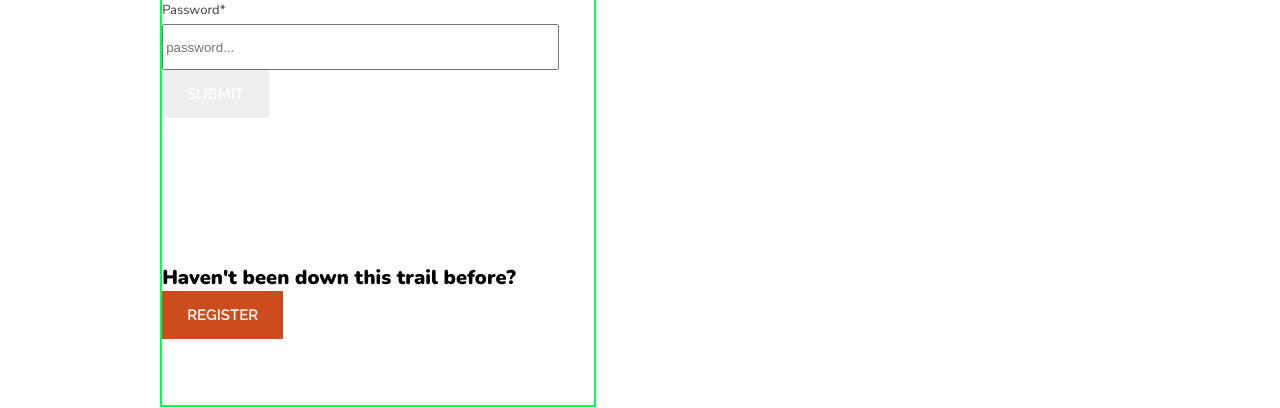
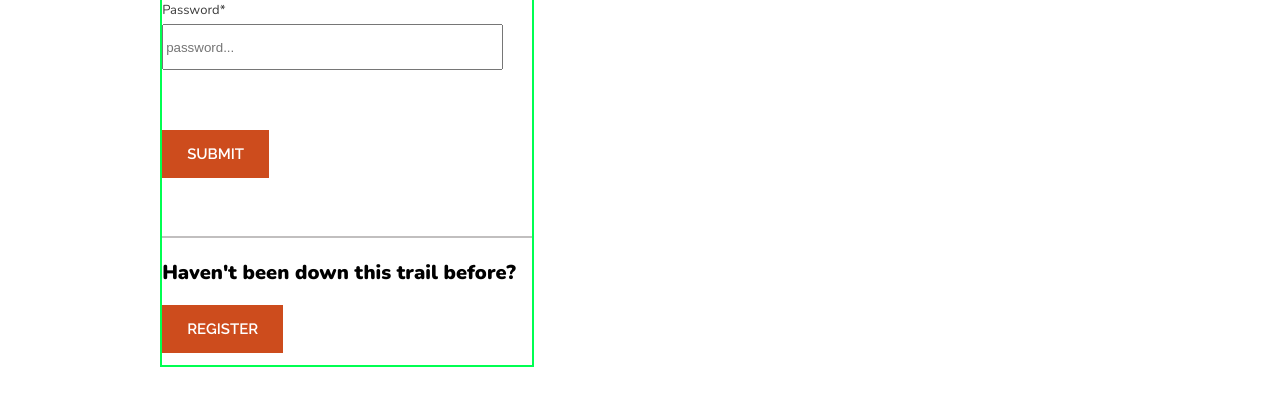
Before and after one commit to annaluzfisher/Blue-Square, a React (Create React App) app in the folder frontend/: page /Create-Account in a window 1280 px wide. Both pictures are taken after a click on the element 1134 px from the left and 42 px from the top of the page. Shown: the part 241-649 px from the top of the page. Built offline with nearby package versions, Linux system fonts and the light colour scheme; no server answers.

Commit message:
finish log in form styling

```diff
--- a/frontend/src/components/Buttons/Button/Button.js
+++ b/frontend/src/components/Buttons/Button/Button.js
@@ -8,7 +8,7 @@ function Button({ localPath = "/", name, type, color = orange}) {
       <div>
         <input
           className="button"
-          style={{backgroundColor : color}}
+          style={{ backgroundColor: "#CD4C1D" }}
           type="submit"
           value={name}
         />
--- a/frontend/src/components/Forms/LogIn/loginform.css
+++ b/frontend/src/components/Forms/LogIn/loginform.css
@@ -1,8 +1,8 @@
 
 
 .login-form-wrapper{
-  height:35rem;
-  width:27rem;
+  height:520px;
+  width:370px;
   border: 2px solid rgb(0, 255, 81);
   /* background-color: aquamarine; */
 }
@@ -33,3 +33,20 @@
   height:40px;
   width:90%;
 }
+.login-form-wrapper .button{
+  margin-top: 60px;
+}
+
+.lower-form {
+  border-top: 2px solid rgb(193, 191, 191);
+  height: 120px;
+  display: flex;
+  flex-direction: column;
+  justify-content: space-around;
+}
+
+
+.login-form-wrapper > .lower-form  .button {
+  margin-top: 10px;
+
+}
```
Also changed, not shown: 1 other file (tests, documents, lock files or other folders).
